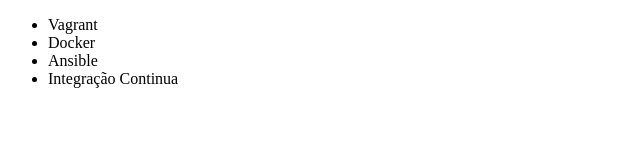
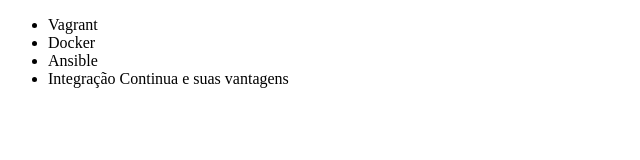
Before and after one commit to RamonBoucas/curso-alura, a plain HTML site: page index.html in a window 1280 px wide. Shown: the full height of the page, 0-640 px from the left. Drawn offline with Linux system fonts and the light colour scheme.

Commit message:
mudança do nome do curso de integração continua

```diff
--- a/index.html
+++ b/index.html
@@ -9,7 +9,7 @@
         <li>Vagrant</li>
         <li>Docker</li>
         <li>Ansible</li>
-        <li>Integração Continua</li>
+        <li>Integração Continua e suas vantagens</li>
     </ul>
 </body>
 </html>
```
